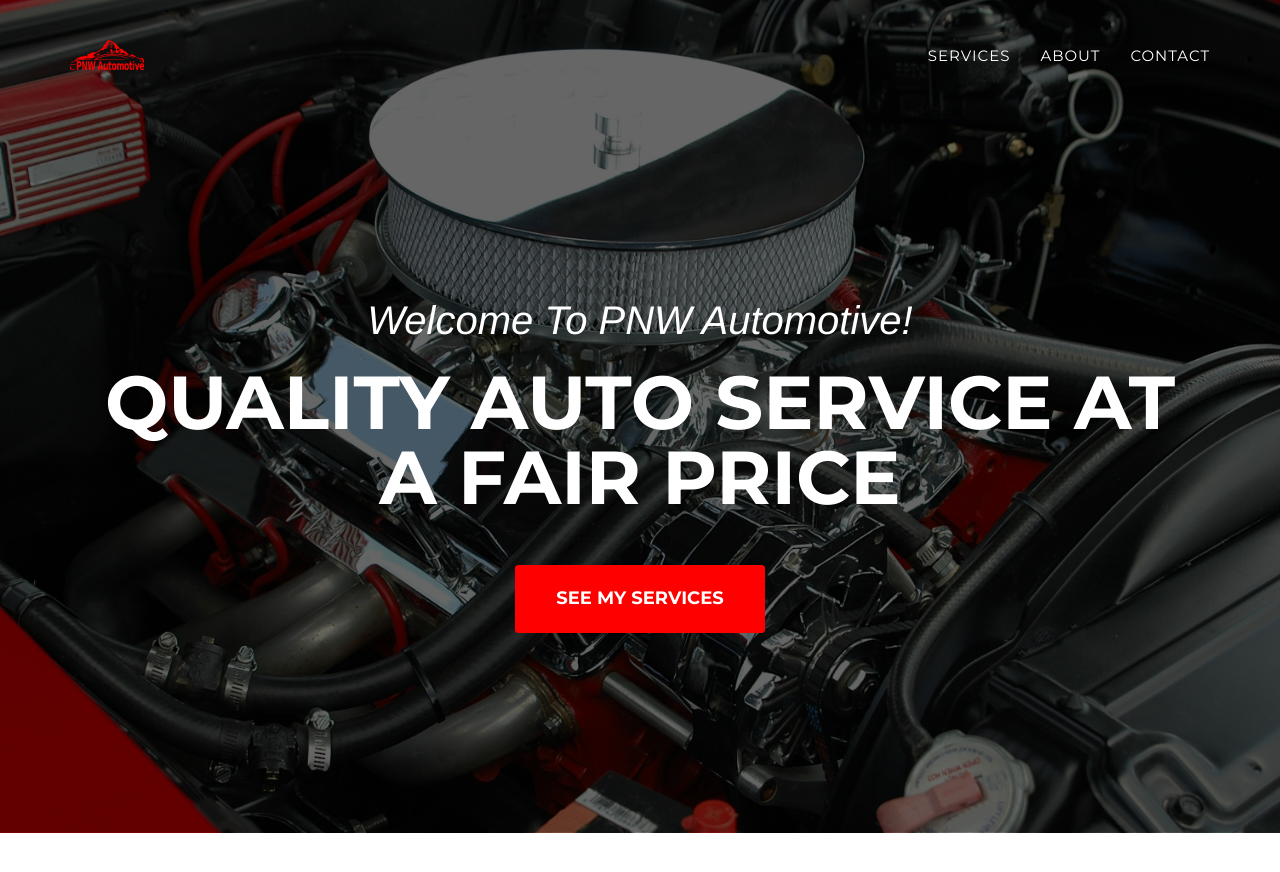
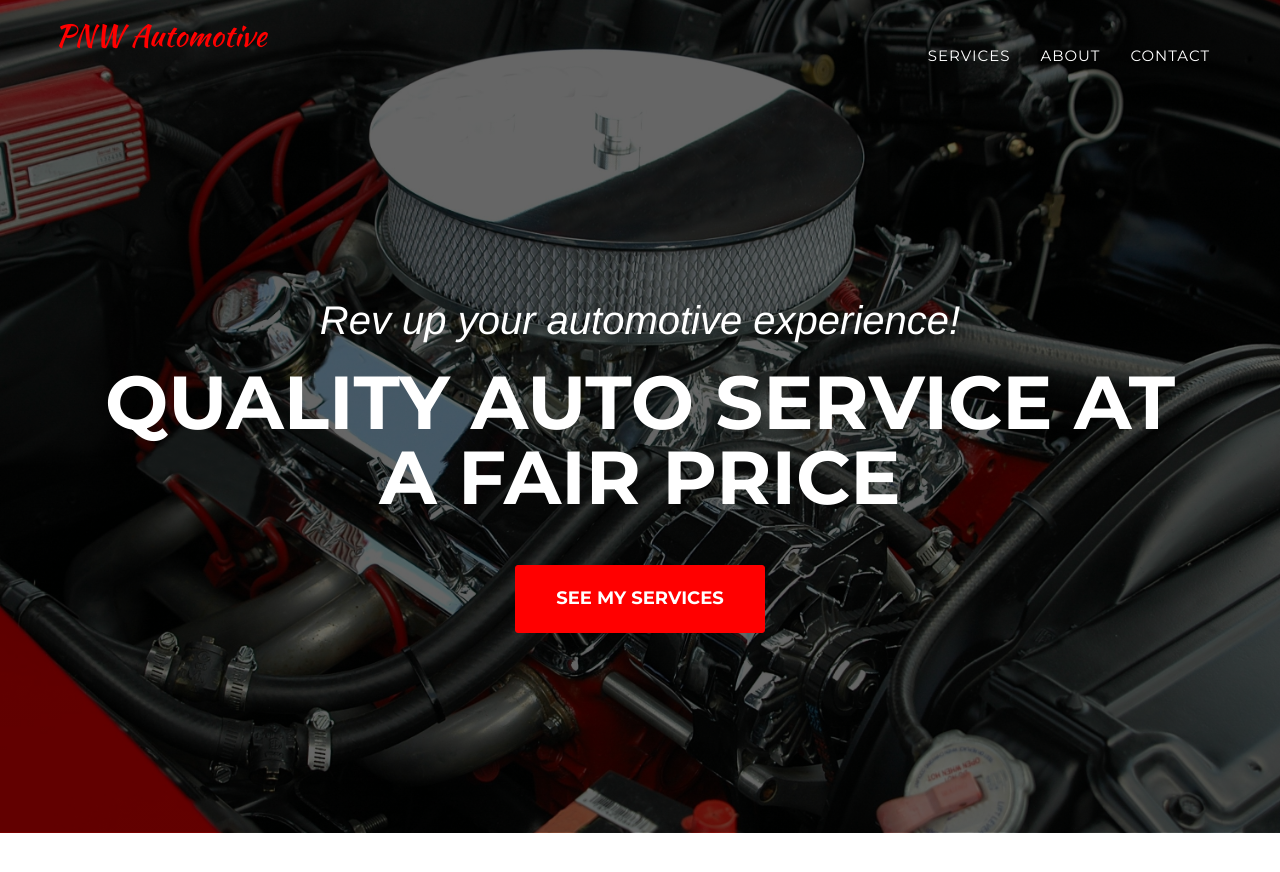
Before and after one commit to pnw-automotive/pnw-automotive.github.io, a Jekyll site: the page built from index.html, in a window 1280 px wide and 900 px high. Shown: the top 872 px of the window. Built offline with Jekyll 4.4.1, drawn with Linux system fonts in a browser that asks for light colours; some web fonts are replaced.

Commit message:
Update header.html

```diff
--- a/_includes/header.html
+++ b/_includes/header.html
@@ -10,7 +10,7 @@
                     <span class="icon-bar"></span>
                 </button>
                 <a class="navbar-brand page-scroll" href="#page-top">
-                    <img src="img/carterlogo.png" alt="Logo" id="pnwlogo">
+                    {{site.title}}
                 </a>
             </div>
 
@@ -46,7 +46,7 @@
     <header>
         <div class="container">
             <div class="intro-text">
-                <div class="intro-lead-in">Welcome To PNW Automotive!</div>
+                <div class="intro-lead-in">Rev up your automotive experience!</div>
                 <div class="intro-heading">Quality Auto Service at a Fair Price</div>
                 <a href="#services" class="page-scroll btn btn-xl">See my services</a>
             </div>
```
